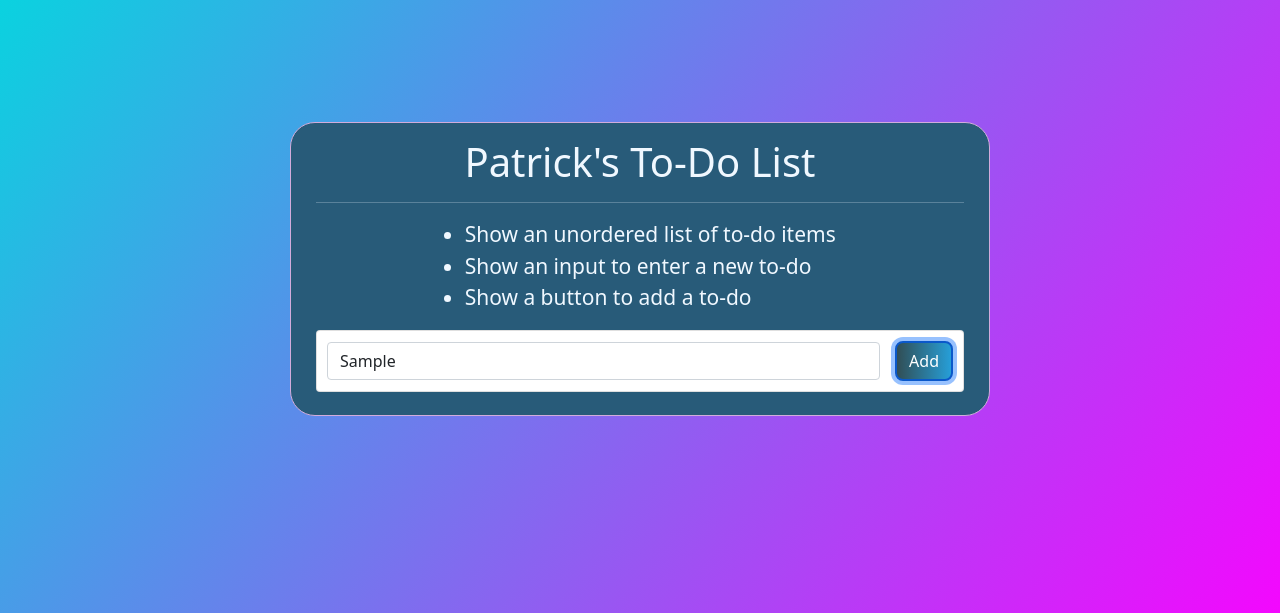
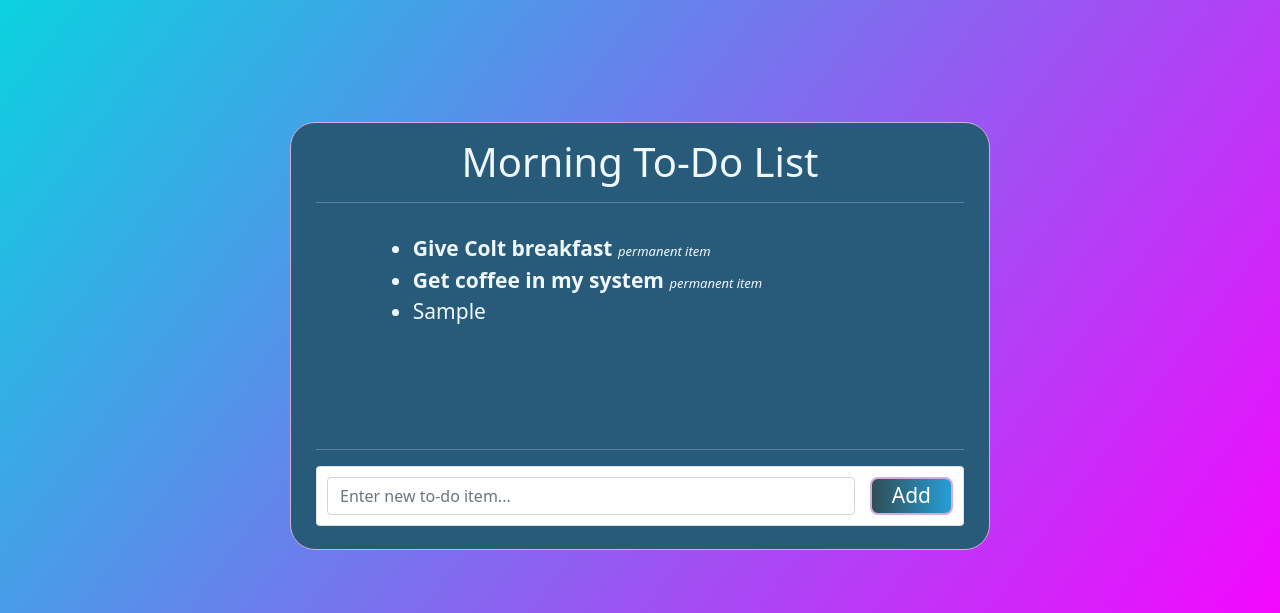
Before and after one commit to PatrickRallings/javascript, a plain HTML site: page javascriptWeek2/toDoListAssignment/index.html in a window 1280 px wide. Both pictures are taken after typing "Sample" into the empty fields and a click on the button "Add". Shown: the part 103-716 px from the top of the page. Drawn offline with nearby package versions, Linux system fonts and the light colour scheme.

Commit message:
Worked on javascript for to-do list

```diff
--- a/javascriptWeek2/toDoListAssignment/index.html
+++ b/javascriptWeek2/toDoListAssignment/index.html
@@ -4,7 +4,7 @@
   <meta charset="UTF-8">
   <meta http-equiv="X-UA-Compatible" content="IE=edge">
   <meta name="viewport" content="width=device-width, initial-scale=1.0">
-  <title>Patrick Rallings Portfolio</title>
+  <title>Patrick Rallings To-Do List</title>
   <link href="https://cdn.jsdelivr.net/npm/bootstrap@5.1.3/dist/css/bootstrap.min.css" rel="stylesheet" integrity="sha384-1BmE4kWBq78iYhFldvKuhfTAU6auU8tT94WrHftjDbrCEXSU1oBoqyl2QvZ6jIW3" crossorigin="anonymous">
   <script src="https://kit.fontawesome.com/07a8df5afa.js" crossorigin="anonymous"></script>
   <link rel="stylesheet" href="stylesheet.css">
@@ -21,23 +21,23 @@
 
 <div class="list">
 <div>
-  <h1>Patrick's To-Do List</h1>
+  <h1>Morning To-Do List</h1>
   <hr>
 </div>
 <div class="listContainer">
     <ul id="listActual">
-<li>Show an unordered list of to-do items</li>
-<li>Show an input to enter a new to-do</li>
-<li>Show a button to add a to-do</li>
+<li><b>Give Colt breakfast</b> <i>permanent item</i></li>
+<li><b>Get coffee in my system</b> <i>permanent item</i></li>
       </ul>
 </div>
+<hr>
 <div class="pb-2">
     <div class="card">
       <div style="padding: 10px;" class="card-body">
         <div class="d-flex flex-row align-items-center customForm">
-          <input type="text" class="form-control form-control-md" id="exampleFormControlInput1" placeholder="Enter new to-do item...">
+          <input type="text" class="form-control form-control-md" id="inputField" placeholder="Enter new to-do item...">
           <div>
-            <button type="button" class="btn btn-primary button" id="addButton">Add</button>
+            <button type="button" class="button" id="addButton">Add</button>
           </div>
         </div>
       </div>
--- a/javascriptWeek2/toDoListAssignment/stylesheet.css
+++ b/javascriptWeek2/toDoListAssignment/stylesheet.css
@@ -23,9 +23,11 @@ body {
   color: aliceblue;
   width: 700px;
   padding: 15px 25px;
-
   margin: 50px;
   border: 1px solid rgb(210, 172, 219);
+}
+i {
+  font-size: small;
 }
 button {
   background-image: linear-gradient(
@@ -36,12 +38,17 @@ button {
   );
 }
 .listContainer {
+  min-height: 200px;
   font-size: 21px;
-  margin-left: 18%;
+  margin-top: 30px;
+  margin-left: 10%;
   text-align: left;
 }
 .button {
   text-align: center;
+  font-size: 21px;
+  padding-left: 20px;
+  padding-right: 20px;
   text-transform: none;
   transition: 0.5s;
   background-size: 200% auto;
@@ -55,8 +62,7 @@ button:hover {
   background-position: right center;
   color: #fff;
   text-decoration: none;
-  border-color: #af1996;
-  box-shadow: 0 0 12px #eee;
+  box-shadow: 0 0 12px rgb(238, 238, 238);
 }
 footer {
   display: flex;
--- a/javascriptWeek2/toDoListAssignment/toDoList.js
+++ b/javascriptWeek2/toDoListAssignment/toDoList.js
@@ -1,10 +1,20 @@
-document.getElementById("addButton").onclick = function() {
-    //First things first, we need our text:
-    var text = document.getElementById('exampleFormControlInput1').Value; //.value gets input values
+const listofToDoItems = document.getElementById('listActual')
+const listInput = document.querySelector('input')
+const inputButton = document.getElementById('addButton')
+let newItem = document.createElement('li')
 
-    //Now construct a quick list element
-    var listNode = "<li>" + text + "</li>";
-
-    //Now use appendChild and add it to the list!
-    document.getElementById("listActual").appendChild(listNode);
-}
+inputButton.addEventListener('click', function() {
+    let newItem = document.createElement('li')
+    let removeListItem = () => {
+        newItem.remove()
+    }
+    newItem.innerHTML = listInput.value
+    listofToDoItems.appendChild(newItem)
+    listInput.value = ''
+    newItem.addEventListener('click', function(){
+        newItem.style.textDecoration = 'line-through'
+    })
+    newItem.addEventListener('click', function() {
+        setTimeout(removeListItem, 1000)
+    })
+})
```
Also changed, not shown: debuggingInitial.js (deleted, +0 -44 lines), javascriptWeek2/classAssignment/classAssignment.js (renamed from javascriptWeek2/classAssignment.js), javascriptWeek2/classAssignment/classAssignmentFunctional.js (renamed from javascriptWeek2/classAssignmentFunctional.js), javascriptWeek2/prototypical/prototypicalAssignment.js (renamed from javascriptWeek2/prototypicalAssignment.js), 2 other files.
